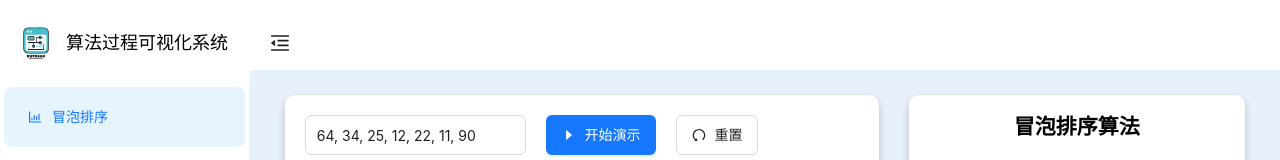
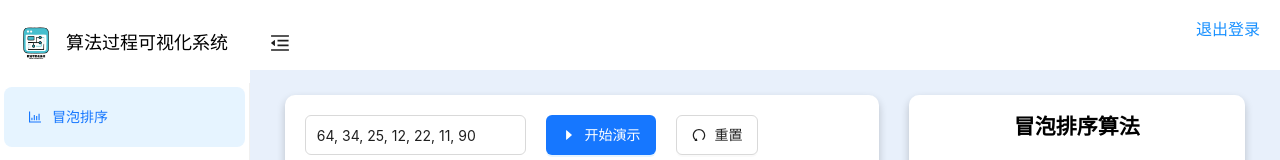
Before and after one commit to wxycherry/Algorithm-visualization, a Vue app: page /layout/Bubbles in a window 1280 px wide. Shown: the top 160 px of the page. Built offline with nearby package versions, Linux system fonts and the light colour scheme.

Commit message:
退出登录

```diff
--- a/src/views/layout/LayoutPage.vue
+++ b/src/views/layout/LayoutPage.vue
@@ -7,6 +7,7 @@
           <span v-if="!collapsed" class="logo-text">算法过程可视化系统</span>
         </transition>
       </div>
+
       <a-menu v-model:selectedKeys="selectedKeys" theme="light" mode="inline" @select="handleMenuSelect">
         <a-menu-item key="Bubbles" style="height: 60px;">
           <BarChartOutlined />
@@ -31,6 +32,7 @@
         <menu-unfold-outlined v-if="collapsed" class="trigger" @click="() => (collapsed = !collapsed)" />
         <menu-fold-outlined v-else class="trigger" @click="() => (collapsed = !collapsed)" />
       </a-layout-header>
+      <div class="Logout" @click="Logout">退出登录</div>
       <a-layout-content :style="{ margin: '15px 10px', padding: '10px', background: '#e8f0fb', minHeight: '280px', }">
         <router-view />
       </a-layout-content>
@@ -61,7 +63,11 @@ const syncMenuHighlight = () => {
     selectedKeys.value = [match[1]];
   }
 };
-
+const Logout = () => {
+  // 这里可以添加退出登录的逻辑
+router.push('/login');
+  console.log('退出登录');
+};
 onMounted(syncMenuHighlight);
 watch(() => route.path, syncMenuHighlight);
 
@@ -133,4 +139,12 @@ const handleMenuSelect = ({ key }: { key: string }) => {
   background: rgba(255, 255, 255, 0.3);
   margin: 16px;
 }
+.Logout {
+  position: absolute;
+  right: 20px;
+  top: 20px;
+  color: #1890ff;
+  cursor: pointer;
+  font-size: 16px;
+}
 </style>
```
